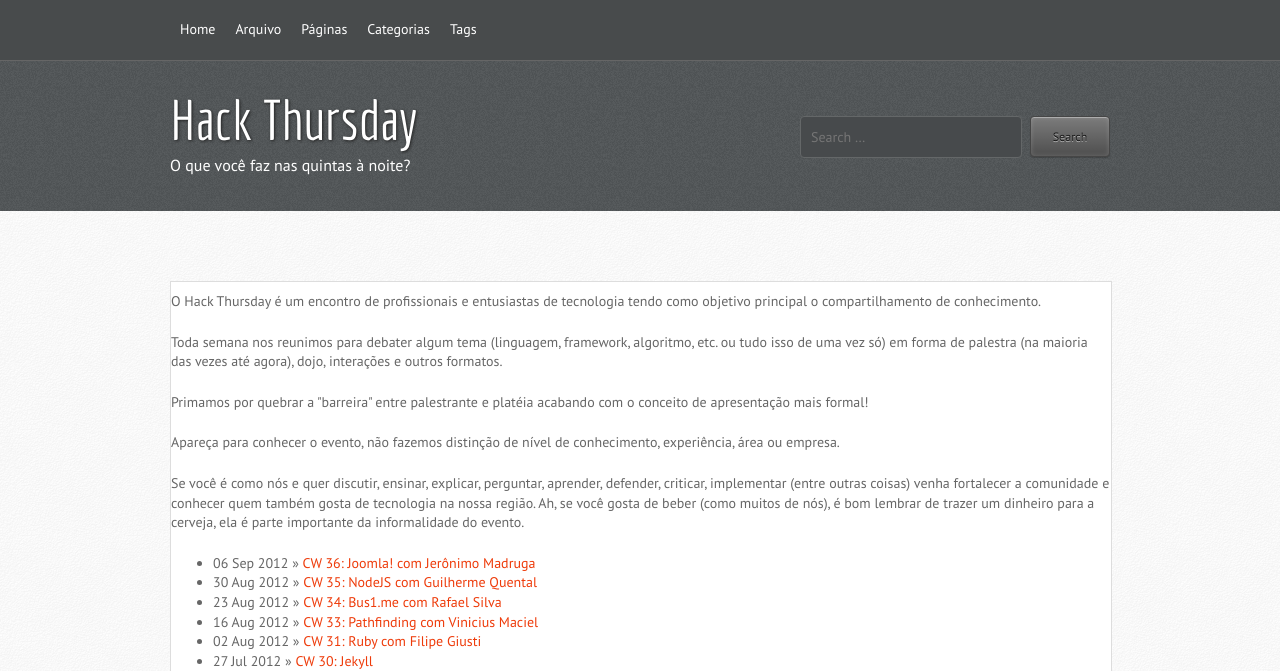
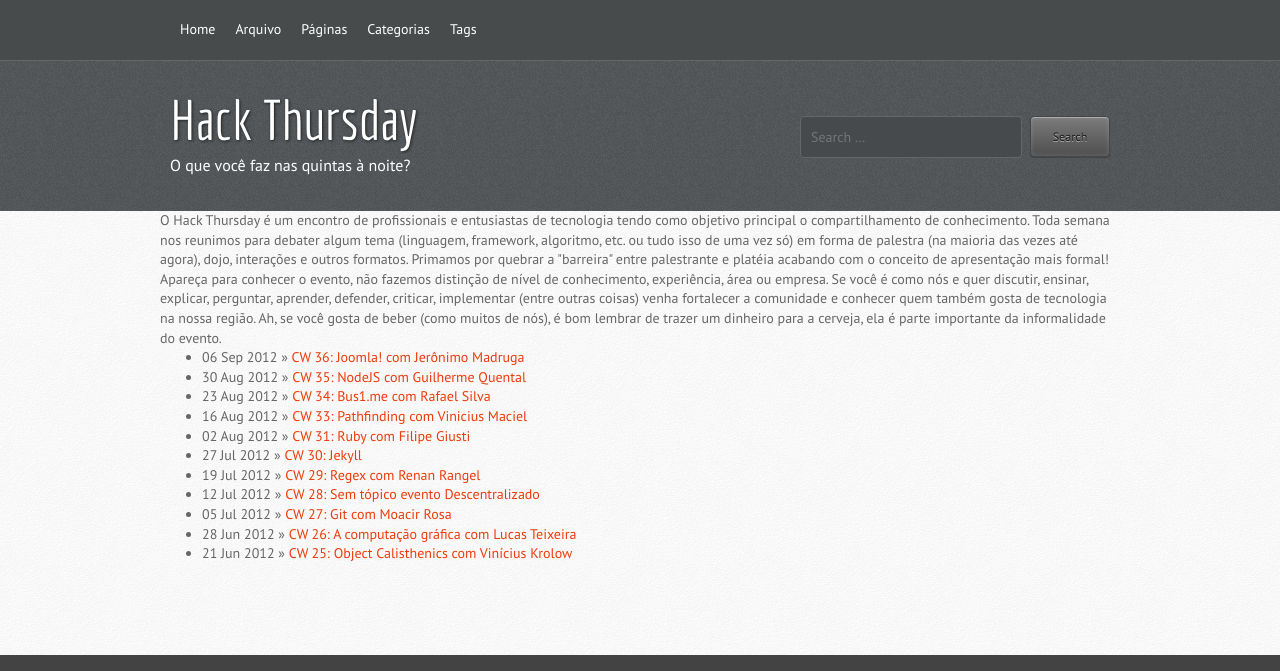
Before and after one commit to rssilva/rssilva.github.com, a Jekyll site: the page built from index.md, in a window 1280 px wide and 900 px high, cut to the strip 0-671 px from the top of the window. Built offline with Jekyll 4.4.1, drawn with Linux system fonts in a browser that asks for light colours.

Commit message:
changing

```diff
--- a/index.md
+++ b/index.md
@@ -1,26 +1,16 @@
 ---
-layout: page
+layout: default
 title:
 tagline:
 ---
 {% include JB/setup %}
 
 <div>
-	<p>
-		O Hack Thursday é um encontro de profissionais e entusiastas de tecnologia tendo como objetivo principal o compartilhamento de conhecimento.
-	</p>
-	<p>
-		Toda semana nos reunimos para debater algum tema (linguagem, framework, algoritmo, etc. ou tudo isso de uma vez só) em forma de palestra (na maioria das vezes até agora), dojo, interações e outros formatos.
-	</p>
-	<p>
-		Primamos por quebrar a "barreira" entre palestrante e platéia acabando com o conceito de apresentação mais formal!
-	</p>
-	<p>
-		Apareça para conhecer o evento, não fazemos distinção de nível de conhecimento, experiência, área ou empresa.
-	</p>
-	<p>
-		Se você é como nós e quer discutir, ensinar, explicar, perguntar, aprender, defender, criticar, implementar (entre outras coisas) venha fortalecer a comunidade e conhecer quem também gosta de tecnologia na nossa região. Ah, se você gosta de beber (como muitos de nós), é bom lembrar de trazer um dinheiro para a cerveja, ela é parte importante da informalidade do evento.
-	</p>
+	O Hack Thursday é um encontro de profissionais e entusiastas de tecnologia tendo como objetivo principal o compartilhamento de conhecimento.
+	Toda semana nos reunimos para debater algum tema (linguagem, framework, algoritmo, etc. ou tudo isso de uma vez só) em forma de palestra (na maioria das vezes até agora), dojo, interações e outros formatos.
+	Primamos por quebrar a "barreira" entre palestrante e platéia acabando com o conceito de apresentação mais formal!
+	Apareça para conhecer o evento, não fazemos distinção de nível de conhecimento, experiência, área ou empresa.
+	Se você é como nós e quer discutir, ensinar, explicar, perguntar, aprender, defender, criticar, implementar (entre outras coisas) venha fortalecer a comunidade e conhecer quem também gosta de tecnologia na nossa região. Ah, se você gosta de beber (como muitos de nós), é bom lembrar de trazer um dinheiro para a cerveja, ela é parte importante da informalidade do evento.
 </div>
 
 <ul class="posts">
```
